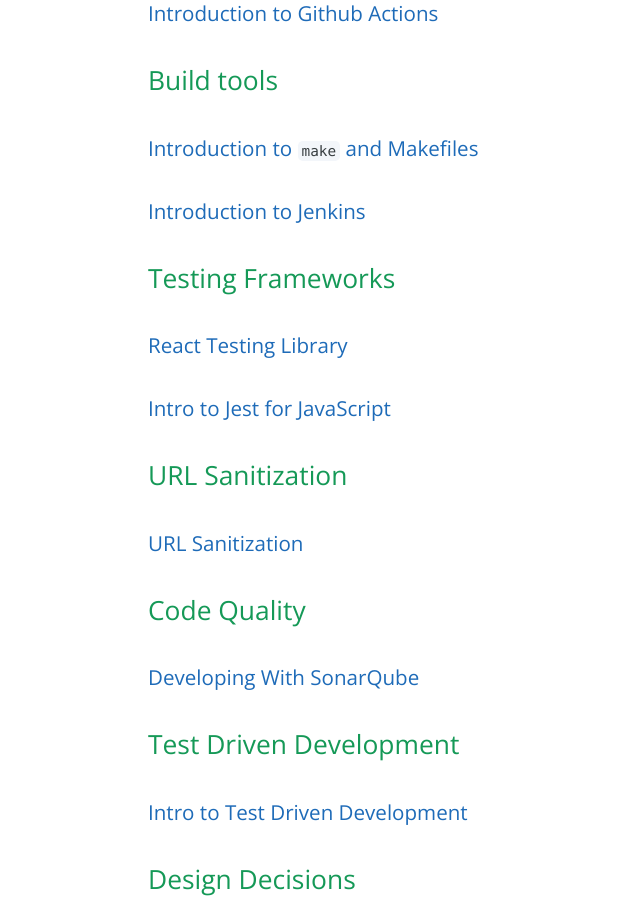
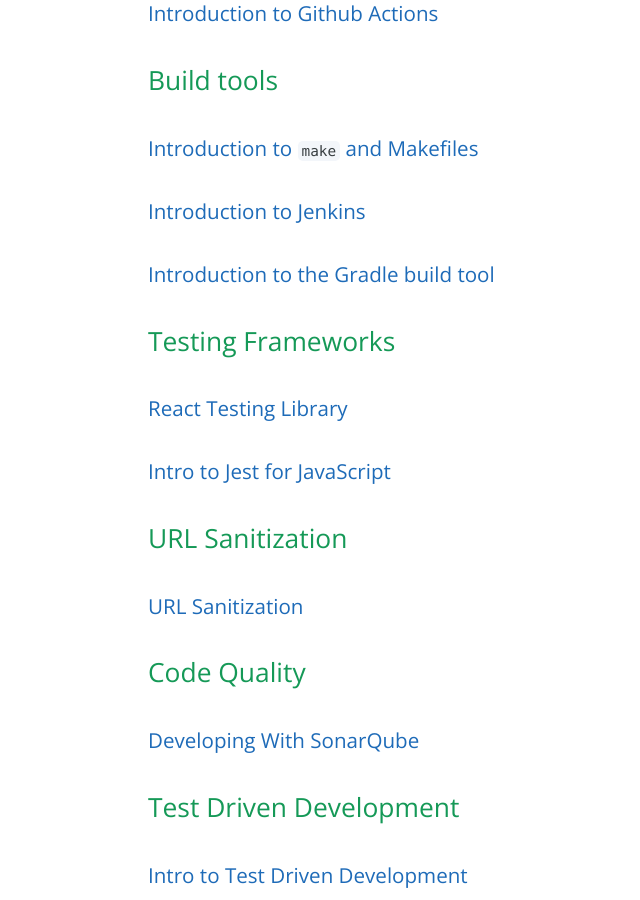
Before and after one commit to learning-software-engineering/learning-software-engineering.github.io, a Jekyll site: the page built from Topics/Development_Process.md, in a window 1280 px wide and 900 px high, scrolled down 1781 px. Shown: the whole window, without its empty margins (76-716 px from the left). Built offline with Jekyll 4.4.1, drawn with Linux system fonts in a browser that asks for light colours; our own code applies the rules of GitHub Pages for plain Markdown files.

Commit message:
Added link for Gradle build tool

````diff
--- a/Topics/Development_Process.md
+++ b/Topics/Development_Process.md
@@ -48,6 +48,7 @@
 ## Build tools
 ### [Introduction to ```make``` and Makefiles](./Development_Process/Introduction_to_make_and_Makefiles.md)
 ### [Introduction to Jenkins](./Development_Process/Jenkins/Jenkins.md)
+### [Introduction to the Gradle build tool](./Development_Process/Gradle_build_tool.md)
 
 
 ## Testing Frameworks
````
